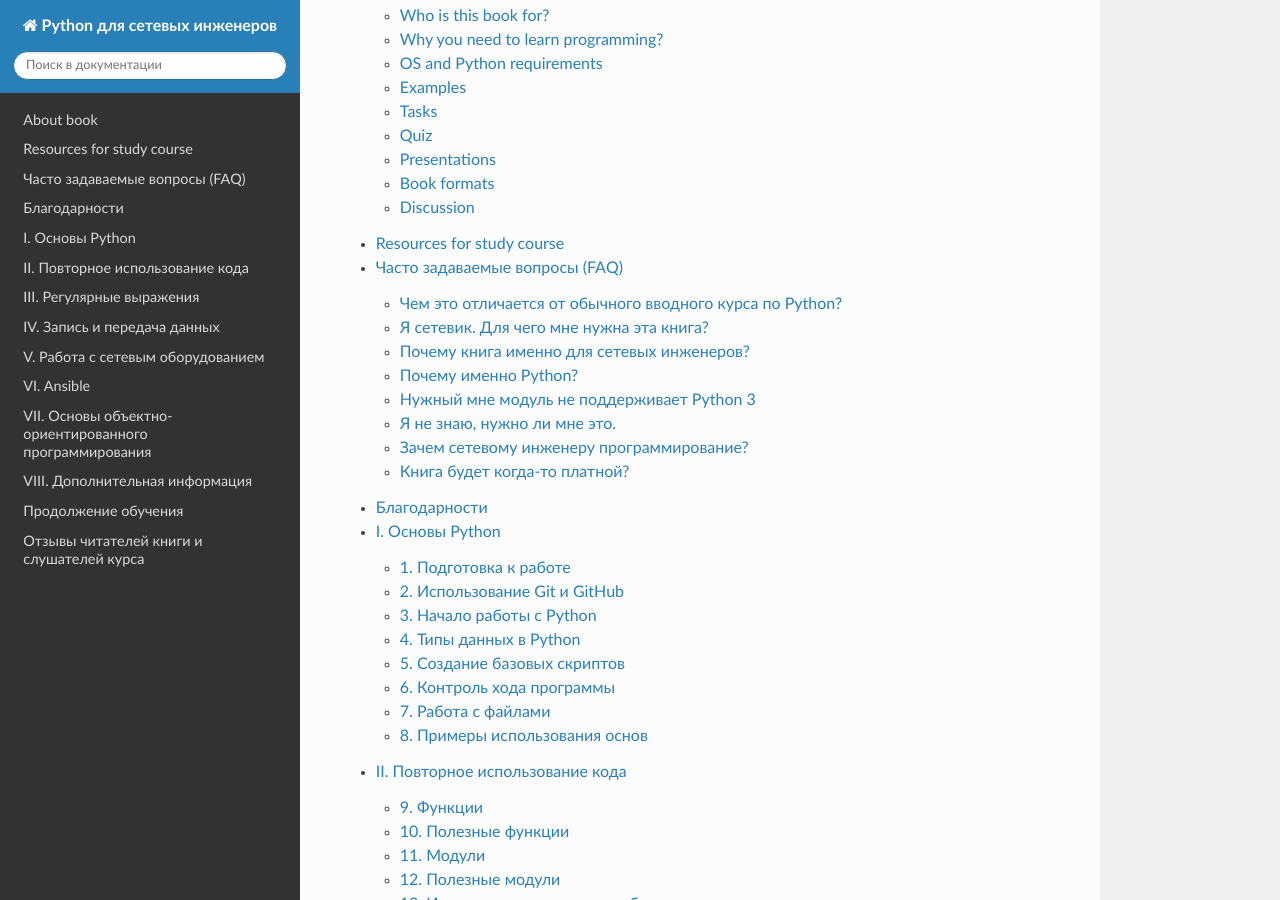
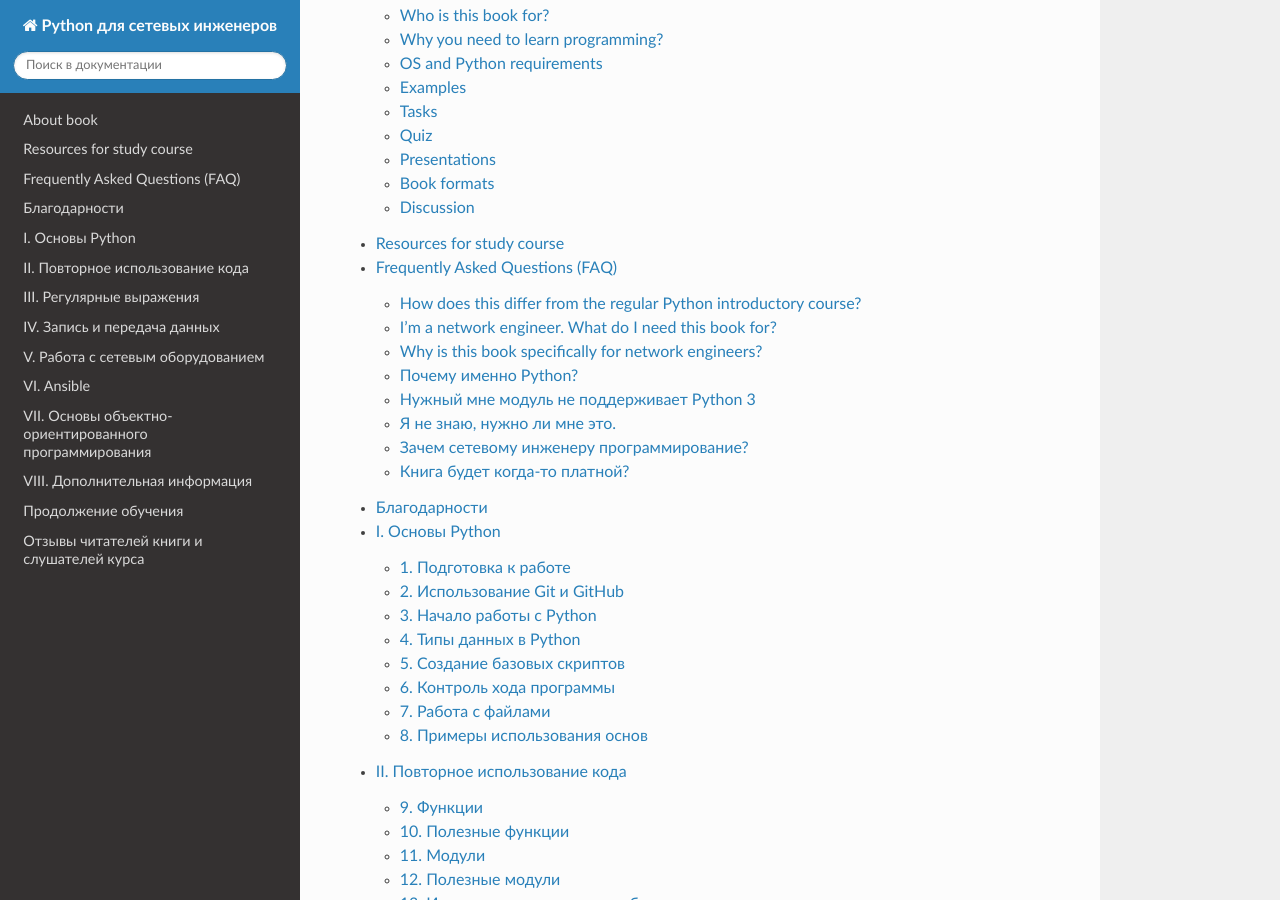
Before and after one commit to Aidar5/nattoeng, a Sphinx documentation site: the page built from docs/source/index.rst, in a window 1280 px wide and 900 px high, scrolled down 700 px. Built offline with Sphinx 7.4.7 and the Read the Docs theme 2.0.0, drawn with Linux system fonts in a browser that asks for light colours; pages that are not in the unit, such as notebooks, are missing from menus; part of the change alters nothing that is shown.

Commit message:
Update faq.rst

```diff
--- a/docs/source/faq.rst
+++ b/docs/source/faq.rst
@@ -1,61 +1,44 @@
-Часто задаваемые вопросы (FAQ)
+Frequently Asked Questions (FAQ)
 ------------------------------
 
-Здесь собраны вопросы, которые наиболее часто возникают при чтении
-книги.
+Here are some of the most frequently asked questions in reading
+books.
 
-Чем это отличается от обычного вводного курса по Python?
+How does this differ from the regular Python introductory course?
 ~~~~~~~~~~~~~~~~~~~~~~~~~~~~~~~~~~~~~~~~~~~~~~~~~~~~~~~~
 
-Основных отличий три:
+The main differences are three:
 
--  основы даются достаточно коротко;
--  подразумевается определённая предметная область знаний (сетевое
+-  The basis is rather brief;
+-  Implies a certain domain of knowledge (network-based equipment);
    оборудование);
--  все примеры, по возможности, ориентированы на сетевое оборудование.
+-  All examples are, as far as possible, focused on network equipment.
 
-Я сетевик. Для чего мне нужна эта книга?
+I'm a network engineer. What do I need this book for?
 ~~~~~~~~~~~~~~~~~~~~~~~~~~~~~~~~~~~~~~~~
 
-В первую очередь – для автоматизации рутинных задач. Автоматизация даёт
-несколько преимуществ:
+First of all, to automate routine tasks. Automation provides
+several advantages:
 
--  высокоуровневое мышление – проще подняться над всем, когда вы
-   свободны от рутинной работы. У Вас появится время и возможность
-   думать об улучшениях;
--  доверие – вы не будете бояться делать изменения, которые, как
-   правило, сопряжены с риском, так как сеть это основа работы всех
-   приложений и цена ошибки высока;
--  консистентная конфигурация – вы сможете автоматизированно создавать
-   файлы настроек сетевого оборудования, от пользователей и подписей
-   интерфейсов до функционала безопасности, и будете меньше переживать о
-   том, забыли ли вы нечто.
+-  High-level thinking - it’s easier to rise above everything when you
+free of routine work. You’ll have time and opportunity to think of improvements;
+-  Trust - you won’t be afraid to make changes that are often risky because the network is the backbone of every
+ applications and the cost of error is high;
+-  A coherent configuration - you will able to automatically create
+ network configuration files, from users and interface descriptions to security functionality,
+and you’ll be less worried about whether you have forgotten something.
 
-Конечно, не будет такого, что после прочтения книги, вы "всё
-автоматизируете и наступит счастье", но это шаг в данном направлении. Я
-ни в коем случае не агитирую за то, чтобы автоматизация выполнялась
-кучей самописных скриптов. Если есть софт, который решает нужные Вам
-задачи, это отлично, используйте его. Но если его нет, или если вы
-просто ещё о таком не думали, попробуйте начать с простого – Ansible,
-например, позволит выполнять многие задачи практически "из коробки".
+Of course, it won’t be that after reading the book, you "automate everything and happiness will come", but this is a step in this direction. I am in no way encouraging for all automation to be done via bunch of scripts. If there is some software that solves your needs, that’s great, use it. But if there isn’t, or if you are just haven’t thought about it yet, try to start with a simple - Ansible, for example, allows to perfrom many tasks almost "out of the box".
 
-Зачем тогда учить Python? Дело в том, что тот же Ansible не решит все
-вопросы. И, возможно, вам понадобится добавить какой-то функционал
-самостоятельно. Кроме непосредственной настройки оборудования, есть
-ежедневные рутинные задачи, которые можно автоматизировать с помощью
-Python. Скажем так, если вы не хотите разбираться с Python, но хотите
-автоматизировать процесс настройки и работы с оборудованием, обратите
-своё внимание на Ansible. Даже "из коробки" он будет очень полезен. Если
-же вы потом войдете во вкус и захотите добавить своё, чего нет в
-Ansible, возвращайтесь :-)
+Why then learn Python? The fact is that the same Ansible won’t solve everything. And you may need to add some functionality independently. In addition, apart of equipment configuration adjustment, there are daily routine tasks that can be automated by Python. Let’s just say that if you don’t want to deal with Python, but want to
+automate setup and operation processes, please turn attention on Ansible. Even "out of the box" it will be very useful.
+Later, if you get taste for it and you want to add something that missed in Ansible, come back :-)
 
-И ещё, этот курс не только о том, как использовать Python для
-подключения к оборудованию и его настройке. Он и о том, как решать
-задачи, которые не касаются подключения к оборудованию, например,
-изменить что-то в нескольких файлах конфигурации, или обработать
-log-файл – Python поможет вам решать в том числе и подобные задачи.
+And yes, this course is not only about how to use Python for network equipment configuration and connecton to it.
+It’s also about how to solve tasks that are not connected to the equipment.
+For example, change something in multiple configuration files or parse log-file - Python will help you solve theese tasks.
 
-Почему книга именно для сетевых инженеров?
+Why is this book specifically for network engineers?
 ~~~~~~~~~~~~~~~~~~~~~~~~~~~~~~~~~~~~~~~~~~
 
 Есть несколько причин:
```
